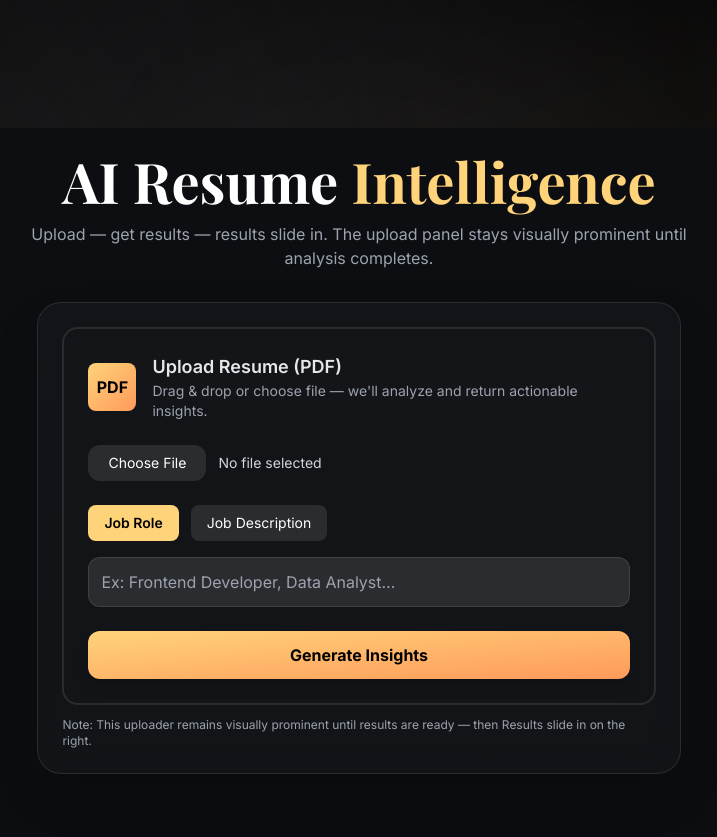
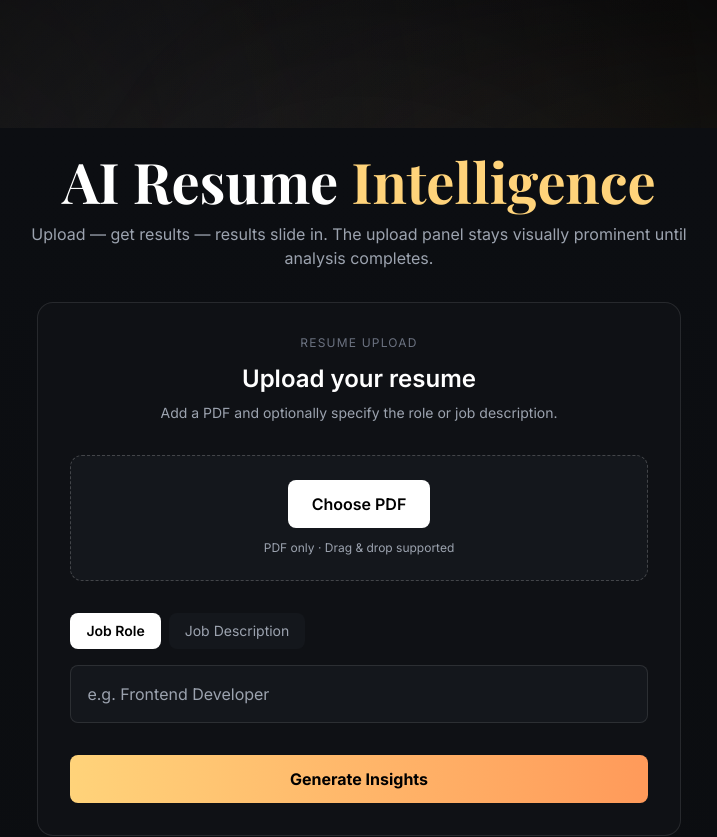
Before and after one commit to wndrthndr/CVision, a Next.js app in the folder client/: page / in a window 1280 px wide. Shown: the top 837 px of the page, without its empty margins (281-998 px from the left). Built offline with nearby package versions, Linux system fonts and the light colour scheme.

Commit message:
Update ResumeUploader.jsx

```diff
--- a/client/components/ResumeUploader.jsx
+++ b/client/components/ResumeUploader.jsx
@@ -1,4 +1,3 @@
-// File: components/ResumeUploader.jsx
 'use client';
 import React, { useRef, useState } from 'react';
 import { motion, AnimatePresence } from 'framer-motion';
@@ -15,8 +14,7 @@ export default function ResumeUploader({
   const fileInputRef = useRef(null);
   const [dragging, setDragging] = useState(false);
 
-  // Toggle state for Job Role vs Job Description
-  const [mode, setMode] = useState('role'); // 'role' | 'jd'
+  const [mode, setMode] = useState('role');
   const [jobRole, setJobRole] = useState('');
   const [jobDesc, setJobDesc] = useState('');
 
@@ -38,85 +36,75 @@ export default function ResumeUploader({
     setPercent(3);
 
     const API = process.env.NEXT_PUBLIC_API_URL;
-    // Determine the single backend field value (always sent as `job_description`)
     const jobPayload = mode === 'role' ? (jobRole || '') : (jobDesc || '');
 
     if (!API) {
-      // Simulated progress + fake result (for local/demo)
       for (let p = 5; p <= 88; p += 7) {
-        // eslint-disable-next-line no-await-in-loop
         await new Promise((r) => setTimeout(r, 140 + Math.random() * 180));
         setPercent(p);
       }
       setPercent(100);
       await new Promise((r) => setTimeout(r, 220));
-      const fake = {
+
+      onResult({
+        gemini_analysis: {
           overall_match_score: 82,
-        keyword_alignment: { matched: ['React', 'Next.js', 'Tailwind'], missing: ['Docker'] },
+          keyword_alignment: {
+            matched: ['React', 'Next.js', 'Tailwind'],
+            missing: ['Docker'],
+          },
           skill_strengths: ['Component architecture', 'Responsive UI'],
           skill_gaps: ['Testing'],
           achievement_rewrites: ['Reduced bundle size by 25% — updated'],
           formatting_issues: ['Inconsistent bullet styles'],
           grammar_issues: ['Minor tense mix'],
-        final_recommendation: 'Lead with measurable outcomes and add a short summary.',
-      };
-      onResult({ gemini_analysis: fake, subscores_computed_locally: { relevance: 81, keywords: 76 } });
+          final_recommendation:
+            'Lead with measurable outcomes and add a short summary.',
+        },
+        subscores_computed_locally: { relevance: 81, keywords: 76 },
+      });
+
       setPercent(null);
       setLoadingAnalysis(false);
       return;
     }
 
-    // Real upload using XHR to capture progress events
     try {
       const xhr = new XMLHttpRequest();
       const fd = new FormData();
       fd.append('resume_file', resumeFile);
-      // ALWAYS append a single field named `job_description` (contains either role or full jd)
       fd.append('job_description', jobPayload);
 
       xhr.open('POST', `${API}/analyze-job`);
 
-      // progress event
       xhr.upload.onprogress = function (e) {
         if (e.lengthComputable) {
-          const p = Math.round((e.loaded / e.total) * 100);
-          setPercent(p);
+          setPercent(Math.round((e.loaded / e.total) * 100));
         }
       };
 
-      // response handling
       xhr.onreadystatechange = function () {
         if (xhr.readyState === 4) {
           setPercent(null);
           setLoadingAnalysis(false);
 
           if (xhr.status >= 200 && xhr.status < 300) {
-            try {
             const data = JSON.parse(xhr.responseText);
-              const normalized = data.gemini_analysis ? data : { gemini_analysis: data };
-              onResult(normalized);
-            } catch (err) {
-              console.error('Failed to parse JSON from server:', err, xhr.responseText);
-              alert('Server returned invalid JSON. Check console for details.');
-            }
+            onResult(data.gemini_analysis ? data : { gemini_analysis: data });
           } else {
-            console.error('Upload failed', xhr.status, xhr.responseText);
-            alert('Upload failed. See console for details.');
+            alert('Upload failed.');
           }
         }
       };
 
-      // network error handling
-      xhr.onerror = function (err) {
+      xhr.onerror = () => {
         setPercent(null);
         setLoadingAnalysis(false);
-        console.error('Network error', err);
-        alert('Network error during upload.');
+        alert('Network error.');
       };
 
       xhr.send(fd);
-    } catch (err) {
-      console.error('Upload start error', err);
+    } catch {
       setPercent(null);
       setLoadingAnalysis(false);
       alert('Could not start upload.');
@@ -124,63 +112,78 @@ export default function ResumeUploader({
   }
 
   return (
-    <motion.div layout className="glass-panel p-6 rounded-3xl border border-white/10 shadow-2xl">
-      {/* FULL, PROMINENT Uploader — not minimal */}
     <motion.div
-        whileHover={{ scale: 1.02 }}
-        className={`rounded-2xl p-6 border-2 ${dragging ? 'border-accent1 bg-accent1/8' : 'border-white/10 bg-white/6'}`}
+      layout
+      className="bg-[#0f1115] border border-white/10 rounded-2xl p-8"
+    >
+      {/* HEADER */}
+      <div className="text-center mb-8">
+        <p className="text-xs uppercase tracking-widest text-gray-500">
+          Resume Upload
+        </p>
+        <h2 className="text-2xl font-semibold mt-3">
+          Upload your resume
+        </h2>
+        <p className="text-gray-400 text-sm mt-2 max-w-md mx-auto">
+          Add a PDF and optionally specify the role or job description.
+        </p>
+      </div>
+
+      {/* DROP ZONE */}
+      <div
         onDrop={onDrop}
         onDragOver={(e) => {
           e.preventDefault();
           setDragging(true);
         }}
         onDragLeave={() => setDragging(false)}
+        className={`rounded-xl border border-dashed p-6 text-center transition ${
+          dragging
+            ? 'border-accent1 bg-accent1/10'
+            : 'border-white/20 bg-[#14171c]'
+        }`}
       >
-        <div className="flex items-center gap-4">
-          <div className="flex-shrink-0 w-12 h-12 rounded-lg bg-gradient-to-br from-accent1 to-accent2 flex items-center justify-center font-bold text-black">
-            PDF
-          </div>
-          <div>
-            <p className="text-lg text-gray-200 font-semibold">Upload Resume (PDF)</p>
-            <p className="text-sm text-gray-400">Drag & drop or choose file — we'll analyze and return actionable insights.</p>
-          </div>
+        <input
+          ref={fileInputRef}
+          type="file"
+          accept="application/pdf"
+          hidden
+          onChange={(e) => handleFiles(e.target.files)}
+        />
+
+        <button
+          type="button"
+          onClick={() => fileInputRef.current?.click()}
+          className="px-6 py-3 rounded-lg bg-white text-black font-semibold"
+        >
+          {resumeFile ? 'Change PDF' : 'Choose PDF'}
+        </button>
+
+        <p className="mt-3 text-xs text-gray-400">
+          {resumeFile ? resumeFile.name : 'PDF only · Drag & drop supported'}
+        </p>
       </div>
 
-        <div className="mt-6 flex gap-3 items-center">
-          <label className="cursor-pointer inline-flex items-center gap-3 px-5 py-2 bg-white/10 rounded-xl hover:bg-white/20 text-sm">
-            Choose File
-            <input ref={fileInputRef} type="file" accept="application/pdf" className="hidden" onChange={(e) => handleFiles(e.target.files)} />
-          </label>
-
-          <div className="text-sm text-gray-300">{resumeFile ? resumeFile.name : 'No file selected'}</div>
+      {/* ROLE / JD */}
+      <div className="mt-8">
+        <div className="flex gap-2 mb-4">
+          <Toggle active={mode === 'role'} onClick={() => setMode('role')}>
+            Job Role
+          </Toggle>
+          <Toggle active={mode === 'jd'} onClick={() => setMode('jd')}>
+            Job Description
+          </Toggle>
         </div>
 
-        {/* Job Role / Job Description Toggle */}
-        <div className="mt-6">
-          <div className="flex gap-3 mb-4">
-            <button
-              className={`px-4 py-2 rounded-lg text-sm ${mode === 'role' ? 'bg-accent1 text-black font-semibold' : 'bg-white/10'}`}
-              onClick={() => setMode('role')}
-              type="button"
-            >
-              Job Role
-            </button>
-
-            <button
-              className={`px-4 py-2 rounded-lg text-sm ${mode === 'jd' ? 'bg-accent1 text-black font-semibold' : 'bg-white/10'}`}
-              onClick={() => setMode('jd')}
-              type="button"
-            >
-              Job Description
-            </button>
-          </div>
-
+        <AnimatePresence mode="wait">
           {mode === 'role' && (
             <motion.input
+              key="role"
               initial={{ opacity: 0, y: 6 }}
               animate={{ opacity: 1, y: 0 }}
-              placeholder="Ex: Frontend Developer, Data Analyst…"
-              className="w-full p-3 bg-white/10 rounded-xl border border-white/10 outline-none"
+              exit={{ opacity: 0, y: -6 }}
+              className="w-full p-4 rounded-lg bg-[#14171c] border border-white/10 outline-none"
+              placeholder="e.g. Frontend Developer"
               value={jobRole}
               onChange={(e) => setJobRole(e.target.value)}
             />
@@ -188,40 +191,66 @@ export default function ResumeUploader({
 
           {mode === 'jd' && (
             <motion.textarea
+              key="jd"
               initial={{ opacity: 0, y: 6 }}
               animate={{ opacity: 1, y: 0 }}
+              exit={{ opacity: 0, y: -6 }}
               rows={5}
-              placeholder="Paste the job description here..."
-              className="w-full p-4 bg-white/10 rounded-xl border border-white/10 outline-none"
+              className="w-full p-4 rounded-lg bg-[#14171c] border border-white/10 outline-none"
+              placeholder="Paste job description…"
               value={jobDesc}
               onChange={(e) => setJobDesc(e.target.value)}
             />
           )}
+        </AnimatePresence>
       </div>
 
+      {/* PROGRESS */}
       <AnimatePresence>
         {percent != null && (
-            <motion.div initial={{ opacity: 0, height: 0 }} animate={{ opacity: 1, height: 'auto' }} exit={{ opacity: 0, height: 0 }} className="mt-5">
-              <div className="w-full bg-white/6 rounded-xl h-3 overflow-hidden">
-                <div className="h-3 rounded-xl" style={{ width: `${percent}%`, background: 'linear-gradient(90deg,#61f3ff,#ff6ec7)' }} />
+          <motion.div
+            initial={{ opacity: 0 }}
+            animate={{ opacity: 1 }}
+            className="mt-6"
+          >
+            <div className="h-[3px] bg-white/10 rounded-full overflow-hidden">
+              <div
+                className="h-[3px] bg-gradient-to-r from-accent1 to-accent2"
+                style={{ width: `${percent}%` }}
+              />
             </div>
-              <p className="mt-2 text-xs text-gray-300">Uploading {percent}%</p>
+            <p className="text-xs text-gray-400 mt-2">
+              Uploading… {percent}%
+            </p>
           </motion.div>
         )}
       </AnimatePresence>
 
-        <div className="mt-6">
+      {/* CTA */}
+      <div className="mt-8">
         <button
           onClick={startUploadAndAnalyze}
           disabled={loadingAnalysis}
-            className="w-full py-3 rounded-xl bg-gradient-to-br from-accent1 to-accent2 text-black font-bold shadow-lg"
+          className="w-full py-3 rounded-lg bg-gradient-to-r from-accent1 to-accent2 text-black font-bold"
         >
           {loadingAnalysis ? 'Analyzing…' : 'Generate Insights'}
         </button>
       </div>
     </motion.div>
-
-      <div className="text-xs text-gray-400 mt-3">Note: This uploader remains visually prominent until results are ready — then Results slide in on the right.</div>
-    </motion.div>
   );
 }
+
+function Toggle({ active, children, ...props }) {
+  return (
+    <button
+      {...props}
+      className={`px-4 py-2 rounded-lg text-sm transition ${
+        active
+          ? 'bg-white text-black font-semibold'
+          : 'bg-[#14171c] text-gray-400 hover:bg-white/10'
+      }`}
+    >
+      {children}
+    </button>
+  );
+}
```
Lines whose indentation alone changed are shown as unchanged.
